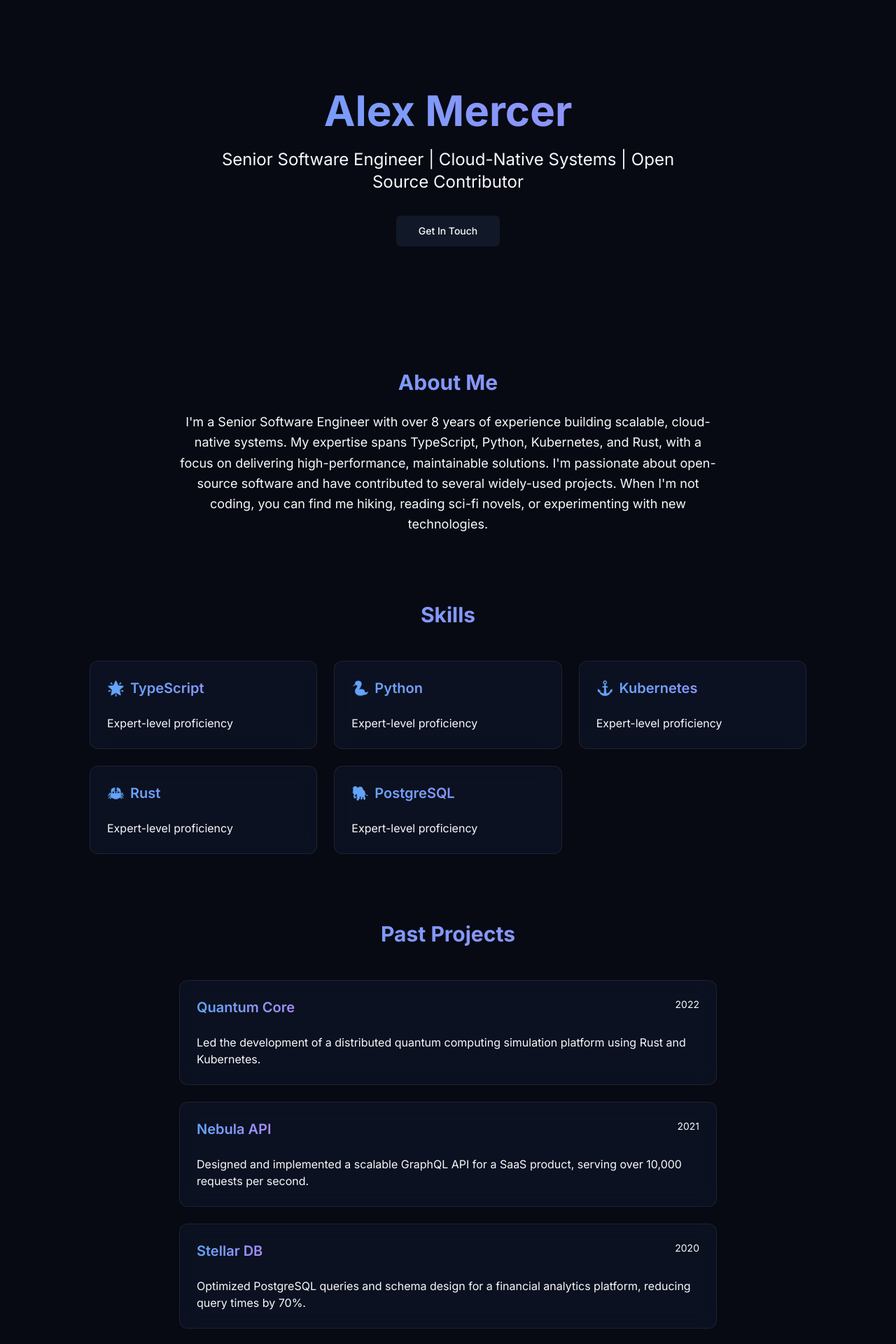
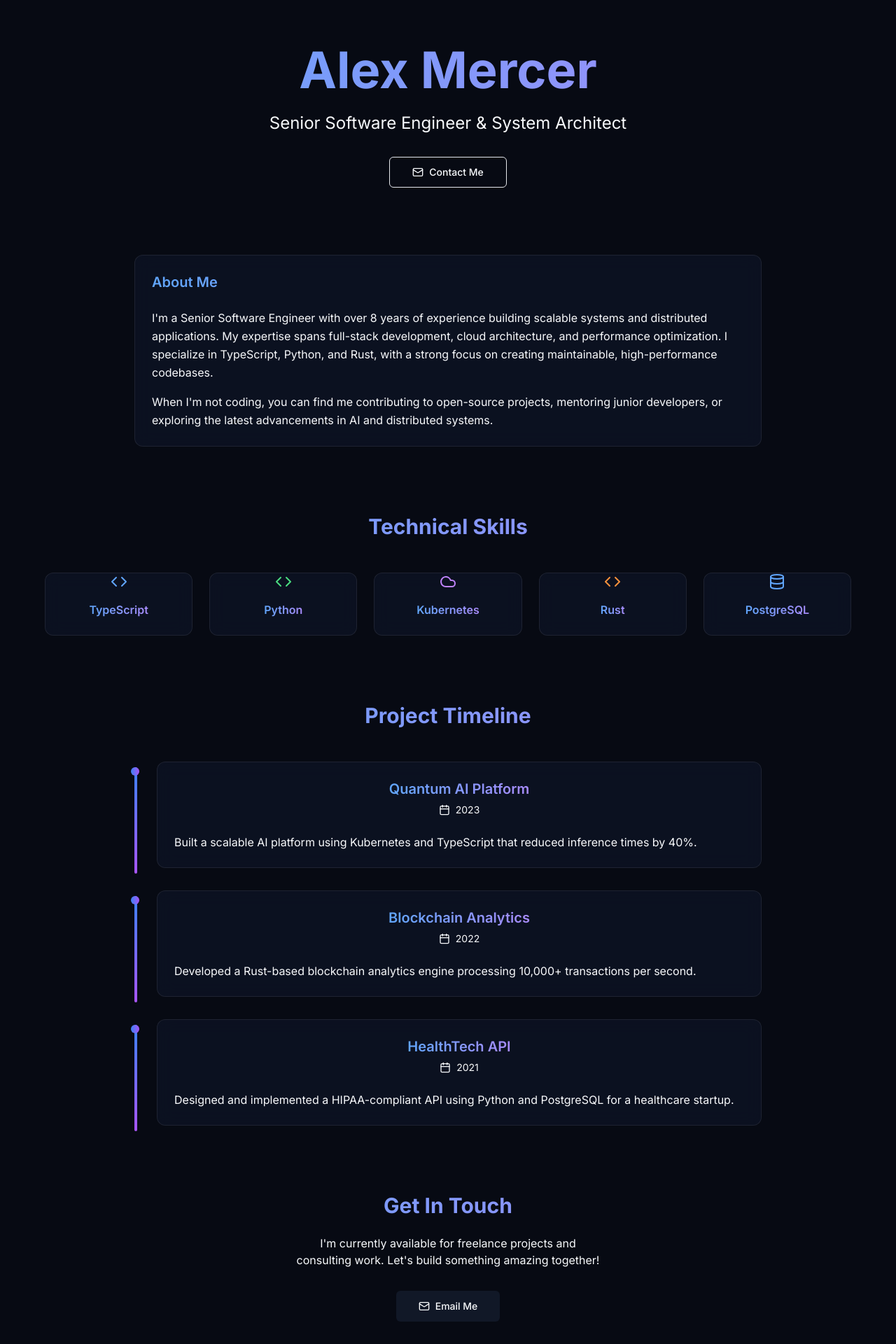
Before and after one commit to Skogum-R-D/alex-mercer-portfolio, a Next.js app: page / in a window 1280 px wide. Shown: the top 1920 px of the page at 70% size. Built offline with nearby package versions, Linux system fonts and the light colour scheme.

Commit message:
feat: add main page with all sections and animations

```diff
--- a/app/page.tsx
+++ b/app/page.tsx
@@ -1,17 +1,256 @@
-import Hero from "@/components/hero";
-import Bio from "@/components/bio";
-import Skills from "@/components/skills";
-import Timeline from "@/components/timeline";
-import Contact from "@/components/contact";
+"use client";
+import { motion } from "framer-motion";
+import { Card, CardHeader, CardTitle, CardContent } from "@/components/ui/card";
+import { Button } from "@/components/ui/button";
+import { Mail, Code, Database, Cloud, Rocket, Calendar, Briefcase } from "lucide-react";
 
 export default function Home() {
+  const skills = [
+    { name: "TypeScript", icon: <Code className="h-6 w-6 text-blue-400" /> },
+    { name: "Python", icon: <Code className="h-6 w-6 text-green-400" /> },
+    { name: "Kubernetes", icon: <Cloud className="h-6 w-6 text-purple-400" /> },
+    { name: "Rust", icon: <Code className="h-6 w-6 text-orange-400" /> },
+    { name: "PostgreSQL", icon: <Database className="h-6 w-6 text-blue-400" /> },
+  ];
+
+  const projects = [
+    {
+      title: "Quantum AI Platform",
+      year: "2023",
+      description: "Built a scalable AI platform using Kubernetes and TypeScript that reduced inference times by 40%.",
+    },
+    {
+      title: "Blockchain Analytics",
+      year: "2022",
+      description: "Developed a Rust-based blockchain analytics engine processing 10,000+ transactions per second.",
+    },
+    {
+      title: "HealthTech API",
+      year: "2021",
+      description: "Designed and implemented a HIPAA-compliant API using Python and PostgreSQL for a healthcare startup.",
+    },
+  ];
+
+  const container = {
+    hidden: {},
+    show: { transition: { staggerChildren: 0.1 } },
+  };
+
+  const item = {
+    hidden: { opacity: 0, y: 20 },
+    show: { opacity: 1, y: 0, transition: { duration: 0.5 } },
+  };
+
   return (
-    <main className="min-h-screen bg-background text-foreground">
-      <Hero />
-      <Bio />
-      <Skills />
-      <Timeline />
-      <Contact />
+    <main className="min-h-screen bg-background text-foreground container mx-auto px-4 py-16">
+      {/* Hero Section */}
+      <motion.section
+        initial={{ opacity: 0 }}
+        animate={{ opacity: 1 }}
+        transition={{ duration: 0.5 }}
+        className="text-center mb-24"
+      >
+        <motion.h1
+          initial={{ opacity: 0, y: 20 }}
+          animate={{ opacity: 1, y: 0 }}
+          transition={{ delay: 0.2, duration: 0.5 }}
+          className="text-5xl md:text-7xl font-bold gradient-text mb-6"
+        >
+          Alex Mercer
+        </motion.h1>
+        <motion.p
+          initial={{ opacity: 0, y: 20 }}
+          animate={{ opacity: 1, y: 0 }}
+          transition={{ delay: 0.4, duration: 0.5 }}
+          className="text-xl md:text-2xl text-muted-foreground mb-8 max-w-2xl mx-auto"
+        >
+          Senior Software Engineer & System Architect
+        </motion.p>
+        <motion.div
+          initial={{ opacity: 0, y: 20 }}
+          animate={{ opacity: 1, y: 0 }}
+          transition={{ delay: 0.6, duration: 0.5 }}
+        >
+          <Button size="lg" variant="outline">
+            <Mail className="mr-2 h-4 w-4" />
+            Contact Me
+          </Button>
+        </motion.div>
+      </motion.section>
+
+      {/* Bio Section */}
+      <motion.section
+        initial={{ opacity: 0 }}
+        whileInView={{ opacity: 1 }}
+        viewport={{ once: true }}
+        transition={{ duration: 0.5 }}
+        className="max-w-4xl mx-auto mb-24"
+      >
+        <Card>
+          <CardHeader>
+            <CardTitle className="text-2xl">About Me</CardTitle>
+          </CardHeader>
+          <CardContent>
+            <motion.p
+              initial={{ opacity: 0 }}
+              whileInView={{ opacity: 1 }}
+              viewport={{ once: true }}
+              transition={{ delay: 0.2, duration: 0.5 }}
+              className="text-muted-foreground leading-relaxed"
+            >
+              I'm a Senior Software Engineer with over 8 years of experience building scalable systems and
+              distributed applications. My expertise spans full-stack development, cloud architecture, and
+              performance optimization. I specialize in TypeScript, Python, and Rust, with a strong focus on
+              creating maintainable, high-performance codebases.
+            </motion.p>
+            <motion.p
+              initial={{ opacity: 0 }}
+              whileInView={{ opacity: 1 }}
+              viewport={{ once: true }}
+              transition={{ delay: 0.4, duration: 0.5 }}
+              className="text-muted-foreground leading-relaxed mt-4"
+            >
+              When I'm not coding, you can find me contributing to open-source projects, mentoring junior
+              developers, or exploring the latest advancements in AI and distributed systems.
+            </motion.p>
+          </CardContent>
+        </Card>
+      </motion.section>
+
+      {/* Skills Section */}
+      <motion.section
+        initial={{ opacity: 0 }}
+        whileInView={{ opacity: 1 }}
+        viewport={{ once: true }}
+        transition={{ duration: 0.5 }}
+        className="mb-24"
+      >
+        <motion.h2
+          initial={{ opacity: 0, y: 20 }}
+          whileInView={{ opacity: 1, y: 0 }}
+          viewport={{ once: true }}
+          transition={{ duration: 0.5 }}
+          className="text-3xl font-bold gradient-text text-center mb-12"
+        >
+          Technical Skills
+        </motion.h2>
+        <motion.div
+          variants={container}
+          initial="hidden"
+          whileInView="show"
+          viewport={{ once: true }}
+          className="grid grid-cols-2 md:grid-cols-3 lg:grid-cols-5 gap-6 max-w-6xl mx-auto"
+        >
+          {skills.map((skill) => (
+            <motion.div key={skill.name} variants={item} className="text-center">
+              <Card className="h-full">
+                <CardContent className="flex flex-col items-center justify-center p-6">
+                  <div className="mb-4">{skill.icon}</div>
+                  <h3 className="font-semibold gradient-text">{skill.name}</h3>
+                </CardContent>
+              </Card>
+            </motion.div>
+          ))}
+        </motion.div>
+      </motion.section>
+
+      {/* Projects Timeline */}
+      <motion.section
+        initial={{ opacity: 0 }}
+        whileInView={{ opacity: 1 }}
+        viewport={{ once: true }}
+        transition={{ duration: 0.5 }}
+        className="mb-24"
+      >
+        <motion.h2
+          initial={{ opacity: 0, y: 20 }}
+          whileInView={{ opacity: 1, y: 0 }}
+          viewport={{ once: true }}
+          transition={{ duration: 0.5 }}
+          className="text-3xl font-bold gradient-text text-center mb-12"
+        >
+          Project Timeline
+        </motion.h2>
+        <div className="space-y-8 max-w-4xl mx-auto">
+          {projects.map((project, index) => (
+            <motion.div
+              key={project.title}
+              initial={{ opacity: 0, x: -20 }}
+              whileInView={{ opacity: 1, x: 0 }}
+              viewport={{ once: true }}
+              transition={{ delay: index * 0.2, duration: 0.5 }}
+              className="relative pl-8"
+            >
+              <div className="absolute left-0 top-2 h-full w-1 bg-gradient-to-b from-blue-500 to-purple-500 rounded-full" />
+              <div className="absolute left-[-5px] top-2 w-3 h-3 bg-gradient-to-r from-blue-500 to-purple-500 rounded-full" />
+              <Card>
+                <CardHeader className="flex flex-row items-center justify-between">
+                  <CardTitle>{project.title}</CardTitle>
+                  <div className="flex items-center text-sm text-muted-foreground">
+                    <Calendar className="mr-2 h-4 w-4" />
+                    <span>{project.year}</span>
+                  </div>
+                </CardHeader>
+                <CardContent>
+                  <p className="text-muted-foreground">{project.description}</p>
+                </CardContent>
+              </Card>
+            </motion.div>
+          ))}
+        </div>
+      </motion.section>
+
+      {/* Contact Section */}
+      <motion.section
+        initial={{ opacity: 0 }}
+        whileInView={{ opacity: 1 }}
+        viewport={{ once: true }}
+        transition={{ duration: 0.5 }}
+        className="text-center mb-16"
+      >
+        <motion.h2
+          initial={{ opacity: 0, y: 20 }}
+          whileInView={{ opacity: 1, y: 0 }}
+          viewport={{ once: true }}
+          transition={{ duration: 0.5 }}
+          className="text-3xl font-bold gradient-text mb-6"
+        >
+          Get In Touch
+        </motion.h2>
+        <motion.p
+          initial={{ opacity: 0, y: 20 }}
+          whileInView={{ opacity: 1, y: 0 }}
+          viewport={{ once: true }}
+          transition={{ delay: 0.2, duration: 0.5 }}
+          className="text-muted-foreground mb-8 max-w-md mx-auto"
+        >
+          I'm currently available for freelance projects and consulting work. Let's build something amazing together!
+        </motion.p>
+        <motion.div
+          initial={{ opacity: 0, y: 20 }}
+          whileInView={{ opacity: 1, y: 0 }}
+          viewport={{ once: true }}
+          transition={{ delay: 0.4, duration: 0.5 }}
+        >
+          <Button size="lg" asChild>
+            <a href="mailto:alex.mercer@example.com" className="flex items-center">
+              <Mail className="mr-2 h-4 w-4" />
+              Email Me
+            </a>
+          </Button>
+        </motion.div>
+      </motion.section>
+
+      {/* Footer */}
+      <motion.footer
+        initial={{ opacity: 0 }}
+        whileInView={{ opacity: 1 }}
+        viewport={{ once: true }}
+        transition={{ duration: 0.5 }}
+        className="text-center text-muted-foreground py-8 border-t border-border/20"
+      >
+        <p>© {new Date().getFullYear()} Alex Mercer. All rights reserved.</p>
+      </motion.footer>
     </main>
   );
 }
```
